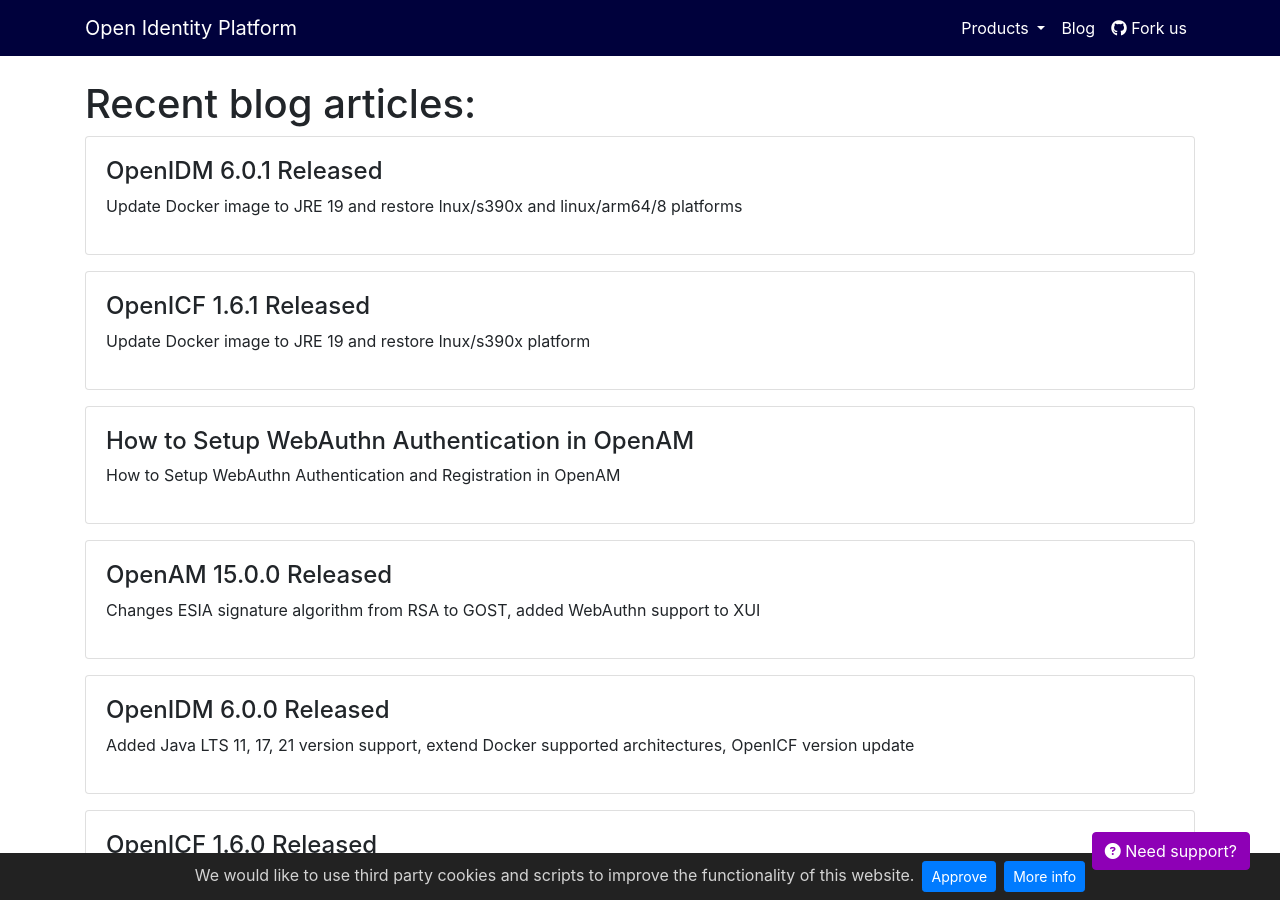
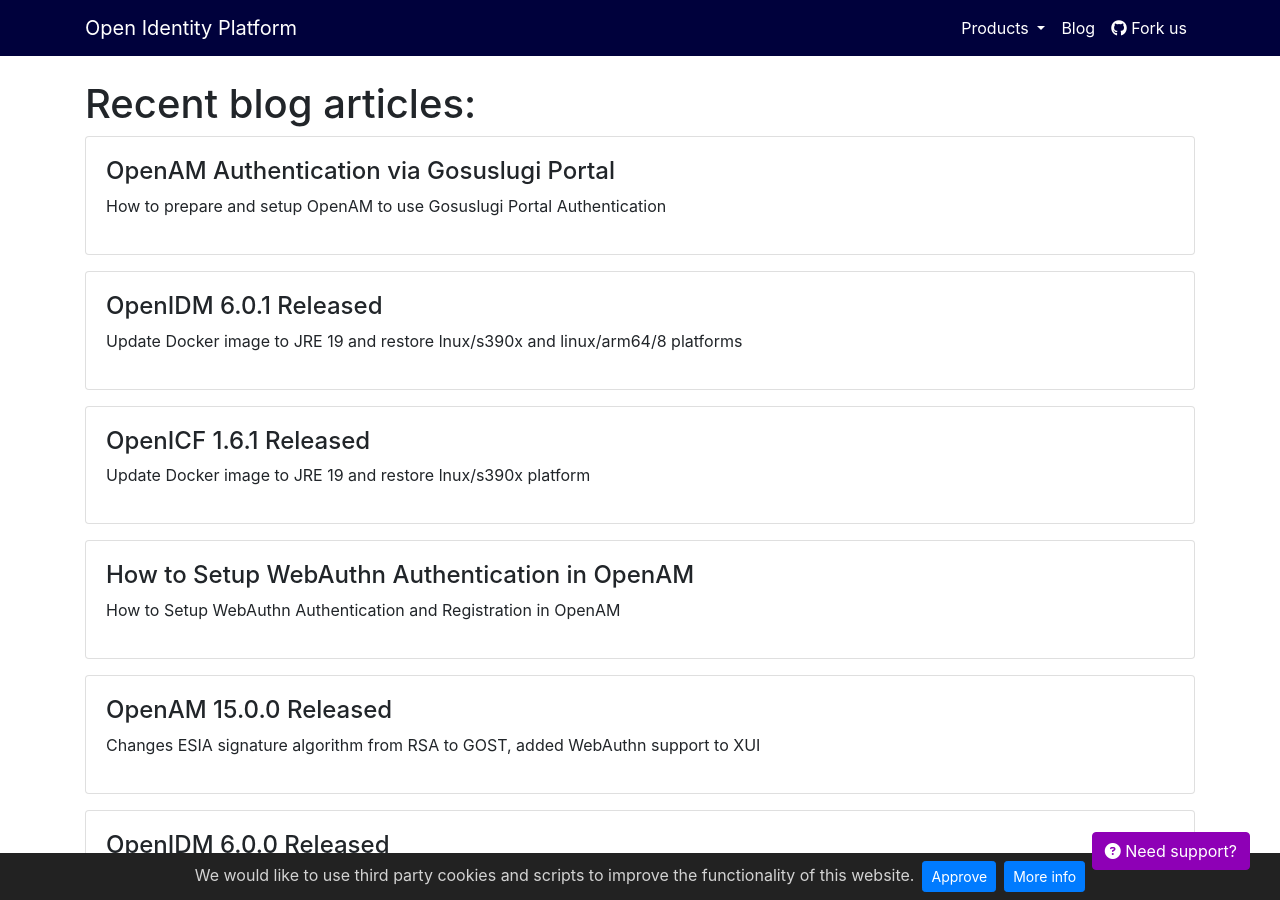
Before and after one commit to OpenIdentityPlatform/OpenIdentityPlatform.org, a Jekyll site: the page built from blog/index.html, in a window 1280 px wide and 900 px high. Built offline with Jekyll 4.4.1, drawn with Linux system fonts in a browser that asks for light colours; nearby versions of some CDN libraries; some of the changed lines change nothing that is shown.

Commit message:
OpenAM Authentication via Gosuslugi Portal (#171)

````diff
--- a/_data/blogposts.yml
+++ b/_data/blogposts.yml
@@ -1,3 +1,7 @@
+-
+  title: 'OpenAM Authentication via Gosuslugi Portal'
+  link: '/blog/openam-esia'
+  description: 'How to prepare and setup OpenAM to use Gosuslugi Portal Authentication'
 -
   title: 'OpenIDM 6.0.1 Released'
   link: '/blog/openidm-6-0-1-released'
--- /dev/null
+++ b/blog/openam-esia.md
@@ -0,0 +1,134 @@
+---
+layout: home
+title: "OpenAM Authentication via Gosuslugi Portal"
+landing-title2: "OpenAM Authentication via Gosuslugi Portal"
+description: "How to prepare and setup OpenAM to use Gosuslugi Portal Authentication"
+keywords: 'SSO, OpenAM, ESIA, Gosuslugi'
+imageurl: 'openam-og.png'
+share-buttons: true
+---
+
+<h1>OpenAM Authentication via Gosuslugi Portal</h1>
+
+Original article: [https://github.com/OpenIdentityPlatform/OpenAM/wiki/Login-via-"Госуслуги-РФ"-OAuth2-Identity-Provider](https://github.com/OpenIdentityPlatform/OpenAM/wiki/Login-via-%22%D0%93%D0%BE%D1%81%D1%83%D1%81%D0%BB%D1%83%D0%B3%D0%B8-%D0%A0%D0%A4%22-OAuth2-Identity-Provider)
+
+# Preparation
+
+## Register an Organization on the Gosuslugi Portal
+
+In order to use authentication through the ESIA, you need to register your organization on the Gosuslugi portal. To do this, you need to have a confirmed account of the head of the organization on the portal.
+
+Next, you need to register your information system on the ESIA technology portal. To do this, go to the link [https://esia.gosuslugi.ru/console/tech](https://esia.gosuslugi.ru/console/tech) and authenticate with the account of the head of the organization. On the "Информационные системы" tab, click "Добавить систему" and fill in the properties on the link. The main thing to pay attention to is the system mnemonic, i.e. client_id, system URL - a list of allowed URLs to which redirection will be performed after successful or unsuccessful authentication in ESIA, as well as the algorithm of electronic signature formation - must be GOST3410_2012_256.
+
+The process is described in more detail in document [https://digital.gov.ru/ru/documents/6190/](https://digital.gov.ru/ru/documents/6190/) section 3.1.1
+
+## Send System Registration Application to the Ministry of Digitization
+
+After you have registered an information system, you must obtain a certificate from an accredited certification center (List of accredited certification centers at [https://digital.gov.ru/ru/activity/govservices/certification_authority/](https://digital.gov.ru/ru/activity/govservices/certification_authority/)).
+
+The algorithm of electronic signature formation is GOST R 34.10-2012. The certificate must contain the OGRN of the legal entity that is the operator of the information system and can be issued for the employee of the legal entity or for the organization.
+
+Next, you need to fill an application to gain access to the test environment as described in [https://digital.gov.ru/ru/documents/4244/](https://digital.gov.ru/ru/documents/4244/) paragraph 9 and send it to the e-mail address of the Ministry of Digitization.
+
+After your system is registered in the test environment, you can proceed to OpenAM configuration.
+
+# OpenAM Installation
+
+If you have already installed OpenAM, you can skip this section. For demonstration purposes, we will configure OpenAM in a Docker container.
+
+## Network Setup
+
+Add the OpenAM hostname and IP address to the `hosts` file
+
+```bash
+127.0.0.0.1 openam.example.org
+```
+
+On Windows systems, the `hosts` file is located at `C:Windows/System32/drivers/etc/hosts`; on Linux and Mac it is located at `/etc/hosts`.
+
+## Install OpenAM in Docker
+
+Start the Docker image of OpenAM by mounting the key and certificate issued earlier to the container.
+
+```bash
+docker run -h openam.example.org -p 8080:8080 --name openam \
+ -v ./openam-esia.key:/usr/openam/esia/openam-esia.key:ro \.
+ -v ./openam-esia.pem:/usr/openam/esia/openam-esia.pem:ro openidentityplatform/openam:latest
+```
+
+Once the OpenAM server is running, perform the initial configuration by running the following command and wait for the configuration to complete.
+
+```bash
+docker exec -w '/usr/openam/ssoconfiguratortools' openam bash -c \
+'echo "ACCEPT_LICENSES=true
+SERVER_URL=http://openam.example.org:8080
+DEPLOYMENT_URI=/$OPENAM_PATH
+BASE_DIR=$OPENAM_DATA_DIR
+locale=en_US
+PLATFORM_LOCALE=en_US
+AM_ENC_KEY=
+ADMIN_PWD=passw0rd
+AMLDAPUSERPASSWD=p@passw0rd
+COOKIE_DOMAIN=openam.example.org
+ACCEPT_LICENSES=true
+DATA_STORE=embedded
+DIRECTORY_SSL=SIMPLE
+DIRECTORY_SERVER=openam.example.org
+DIRECTORY_PORT=50389
+DIRECTORY_ADMIN_PORT=4444
+DIRECTORY_JMX_PORT=1689
+ROOT_SUFFIX=dc=openam,dc=example,dc=org
+DS_DIRMGRDN=cn=Directory Manager
+DS_DIRMGRPASSWD=passw0rd" > conf.file && java -jar openam-configurator-tool*.jar --file conf.file'
+```
+
+# OpenAM Configuration
+
+## Setup ESIA Authentication Module
+
+Open the OpenAM administrator console at [http://openam.example.org:8080/openam](http://openam.example.org:8080/openam). In the login field enter the `amadmin` value, in the password field enter the value specified in the `ADMIN_PWD` setting, in this case `passw0rd`.
+
+In the console, select the root realm and then select Authentication → Modules from the left menu. In the opened list, click the `Add Module` button.
+
+Enter the module name, for example, `esia` and the module type - `OAuth 2.0 / OpenID Connect`.
+
+![OpenAM new ESIA module](/assets/img/openam-esia/0-openam-new-esia-module.png)
+
+Press the `Create` button . Fill in the settings according to the table:
+
+| Setting | Value |
+| --- | --- |
+| Client Id | Mnemonic of the information system specified in the ESIA technology portal |
+| Client Secret | Not to be filled in, client secret is calculated dynamically for ESIA |
+| Authentication Endpoint URL | https://esia-portal1.test.gosuslugi.ru/aas/oauth2/ac |
+| Access Token Endpoint URL | https://esia-portal1.test.gosuslugi.ru/aas/oauth2/te | https://esia-portal1.test.gosuslugi.ru/aas/oauth2/te |
+| User Profile Service URL | https://esia-portal1.test.gosuslugi.ru/rs/prns |
+| Scope | Scope of the profile, for demonstration purposes we will specify fullname birthdate gender. You can read more about the scope description in the document at [https://digital.gov.ru/ru/documents/6186/](https://digital.gov.ru/ru/documents/6186/) |
+| OAuth2 Access Token Profile Service Parameter name | access_token |
+| Proxy URL | http://openam.example.org:8080/openam/oauth2c/OAuthProxy.jsp |
+| Account Provider | org.forgerock.openam.authentication.modules.common.mapping.DefaultAccountProvider |
+| Account Mapper | org.forgerock.openam.authentication.modules.common.mapping.JsonAttributeMapper |
+| Account Mapper Configuration | oid=uid |
+| Attribute Mapper | org.forgerock.openam.authentication.modules.common.mapping.JsonAttributeMapper |
+| Attribute Mapper Configuration | oid=uid, remote-json=sn |
+| Custom Properties | |
+| esia-key-path | path to the private key file, e.g. /usr/openam/esia/openam-esia.key |
+| esia-cert-path | the path to the certificate file, e.g. /usr/openam/esia/openam-esia.pem |
+| esia-org-scope | organization scope if you want to get information about the organization of the ESIA user |
+| esia-org-info-url | URL to retrieve organization information, e.g. https://esia-portal1.test.gosuslugi.ru/rs/orgs/ - for test ESIA |
+
+## Configuring the ESIA Authentication Chain
+
+Open the OpenAM admin console, select realm and from the left menu select `Authentication → Chains` . Click the `Add Chain` button and enter a name for the chain, for example `esia` . Click the `Create` button.
+
+![OpenAM new ESIA auth chain](/assets/img/openam-esia/1-openam-new-esia-chain.png)
+
+Press the `Add a Module` button.
+
+![OpenAM ESIA auth chain settings](/assets/img/openam-esia/2-openam-esia-chain.png)
+
+Add module `esia` , `Criteria` set to `Requisite`. Press the `OK button .
+
+# Test the solution
+
+Logout the OpenAM admin console, and open the ESUA authentication chain link: [http://openam.example.org:8080/openam/XUI/?service=esia](http://openam.example.org:8080/openam/XUI/?service=esia). If everything is configured correctly, you will be redirected to the ESIA authentication portal. Enter the user's credentials. After successful authentication to the ESIA, the ESIA will request consent to access the data passed in the scope parameter. After accepting the consent, you will be redirected to the OpenAM console with the user's ESIA credentials.
````
Also changed, not shown: assets/img/openam-esia/0-openam-new-esia-module.png (added), assets/img/openam-esia/1-openam-new-esia-chain.png (added), assets/img/openam-esia/2-openam-esia-chain.png (added).
